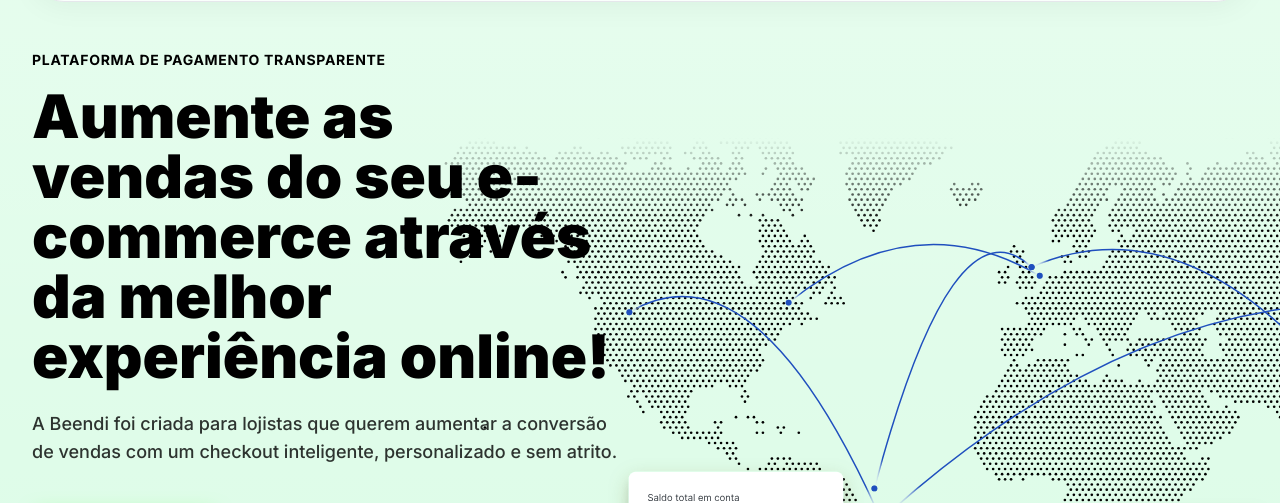
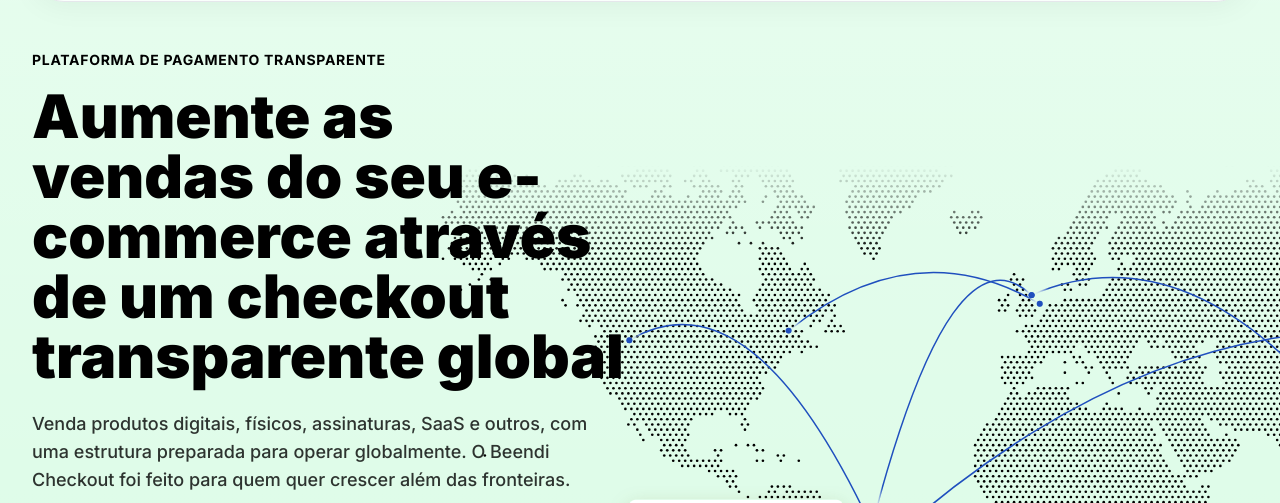
Before and after one commit to psycomunic/BEENDI, a plain HTML site: page index.html in a window 1280 px wide. Shown: the part 78-581 px from the top of the page. Drawn offline with nearby package versions, Linux system fonts and the light colour scheme.

Commit message:
Update hero section text

```diff
--- a/index.html
+++ b/index.html
@@ -141,8 +141,8 @@
         <!-- Left Text -->
         <div class="md:col-span-6 flex flex-col justify-center z-20 pb-40 md:pb-32 pt-8 md:pt-0">
           <p class="text-sm text-black font-bold text-center md:text-left mb-4 tracking-wider uppercase">Plataforma de pagamento transparente</p>
-          <h1 class="text-3xl md:text-5xl lg:text-6xl font-black text-black text-center md:text-left mb-6 leading-tight">Aumente as vendas do seu e-commerce através da melhor experiência online!</h1>
-          <p class="font-medium text-base md:text-lg text-black/80 text-center md:text-left mb-10">A Beendi foi criada para lojistas que querem aumentar a conversão de vendas com um checkout inteligente, personalizado e sem atrito.</p>
+          <h1 class="text-3xl md:text-5xl lg:text-6xl font-black text-black text-center md:text-left mb-6 leading-tight">Aumente as vendas do seu e-commerce através de um checkout transparente global</h1>
+          <p class="font-medium text-base md:text-lg text-black/80 text-center md:text-left mb-10">Venda produtos digitais, físicos, assinaturas, SaaS e outros, com uma estrutura preparada para operar globalmente. O Beendi Checkout foi feito para quem quer crescer além das fronteiras.</p>
           <div class="flex gap-4 flex-col md:flex-row">
             <a class="w-full text-base text-black bg-brand-green border border-brand-green md:max-w-[186px] h-12 flex items-center justify-center rounded font-bold hover:brightness-110 transition-all duration-300 shadow-[0_4px_20px_-5px_rgba(107,255,71,0.6)]" href="https://www.beendicheckout.com/signup">Criar conta grátis</a>
             <button class="w-full text-base text-black border border-black md:max-w-[270px] h-12 flex items-center justify-center rounded font-medium hover:bg-black/5 transition-all duration-300">Fale com a equipe de vendas</button>
```
